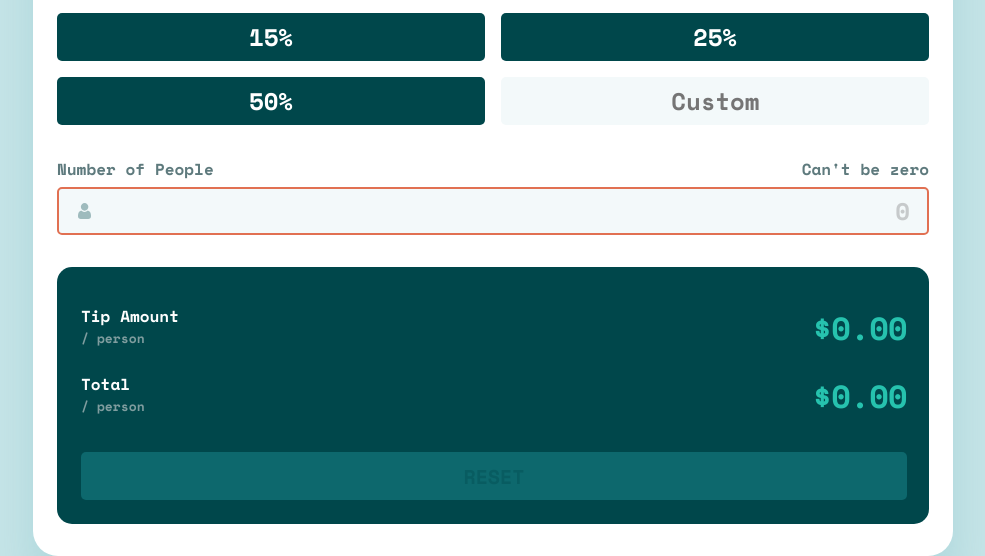
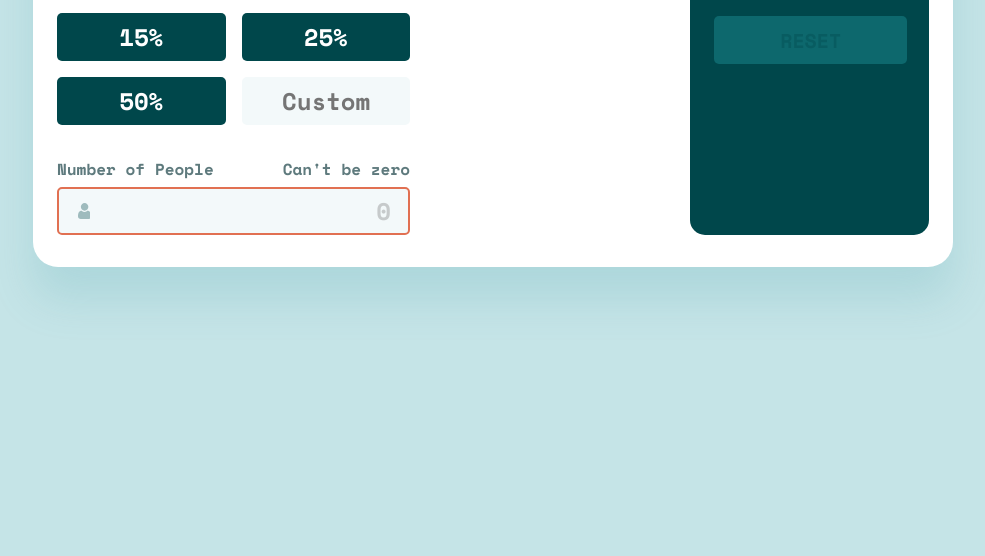
Before and after one commit to kaikaci12/Tip-Calculator, a plain HTML site: page index.html in a window 1536 px wide. Shown: the part 430-986 px from the top of the page, without its empty margins (275-1260 px from the left). After the commit the page ends 800 px from the top, so only its background shows below. Drawn offline with nearby package versions, Linux system fonts and the light colour scheme.

Commit message:
add main-section display flex and gaps

```diff
--- a/style.css
+++ b/style.css
@@ -231,4 +231,10 @@ main {
     width: 920px;
     border-radius: 25px;
   }
+  .main-section {
+    display: flex;
+    width: 100%;
+    justify-content: space-between;
+    gap: 48px;
+  }
 }
```
